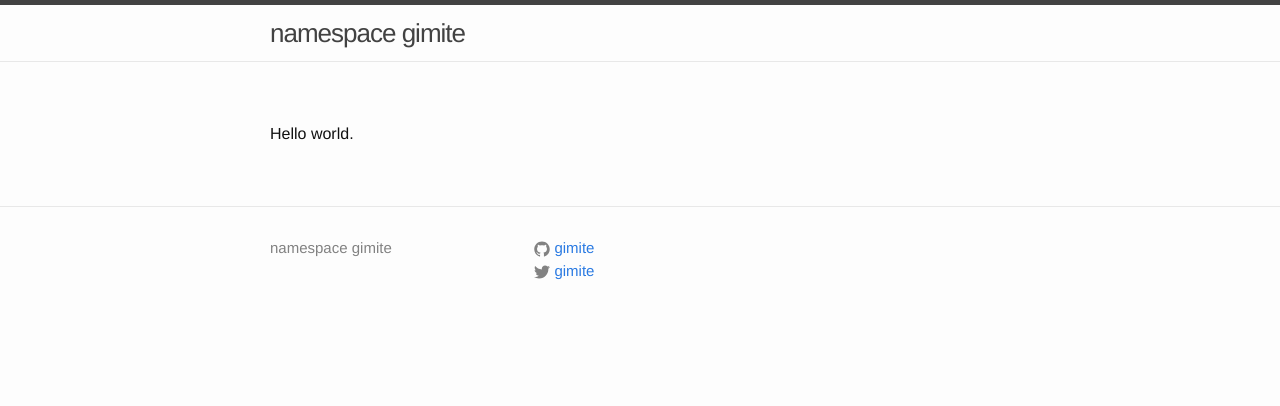
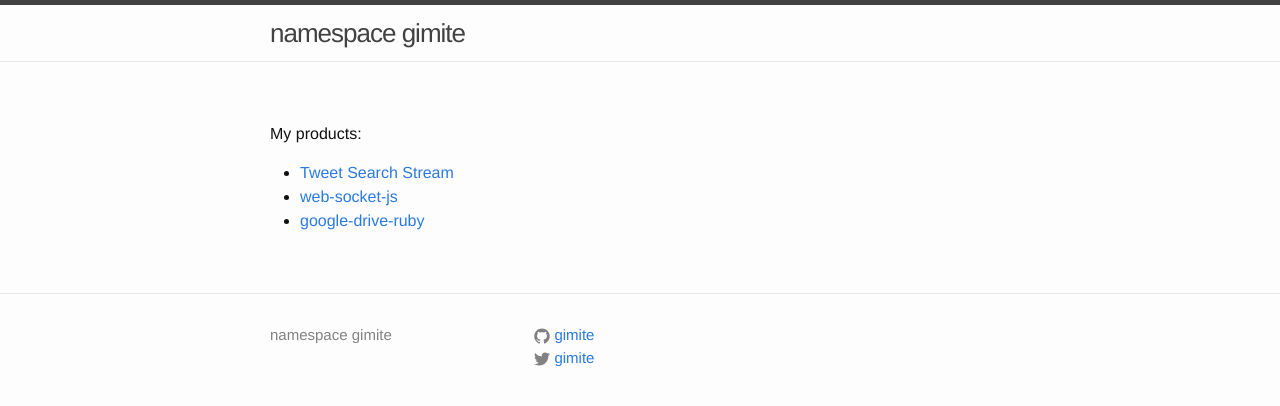
Before and after one commit to gimite/gimite.github.io, a Jekyll site: the page built from index.md, in a window 1280 px wide. Shown: the top 406 px of the page. Built offline with Jekyll 4.4.1, drawn with Linux system fonts in a browser that asks for light colours.

Commit message:
Update index.md

```diff
--- a/index.md
+++ b/index.md
@@ -3,4 +3,8 @@ layout: page
 permalink: /
 ---
 
-Hello world.
+My products:
+
+- [Tweet Search Stream](http://tweet-search-stream.gimite.net/)
+- [web-socket-js](https://github.com/gimite/web-socket-js)
+- [google-drive-ruby](https://github.com/gimite/google-drive-ruby)
```
